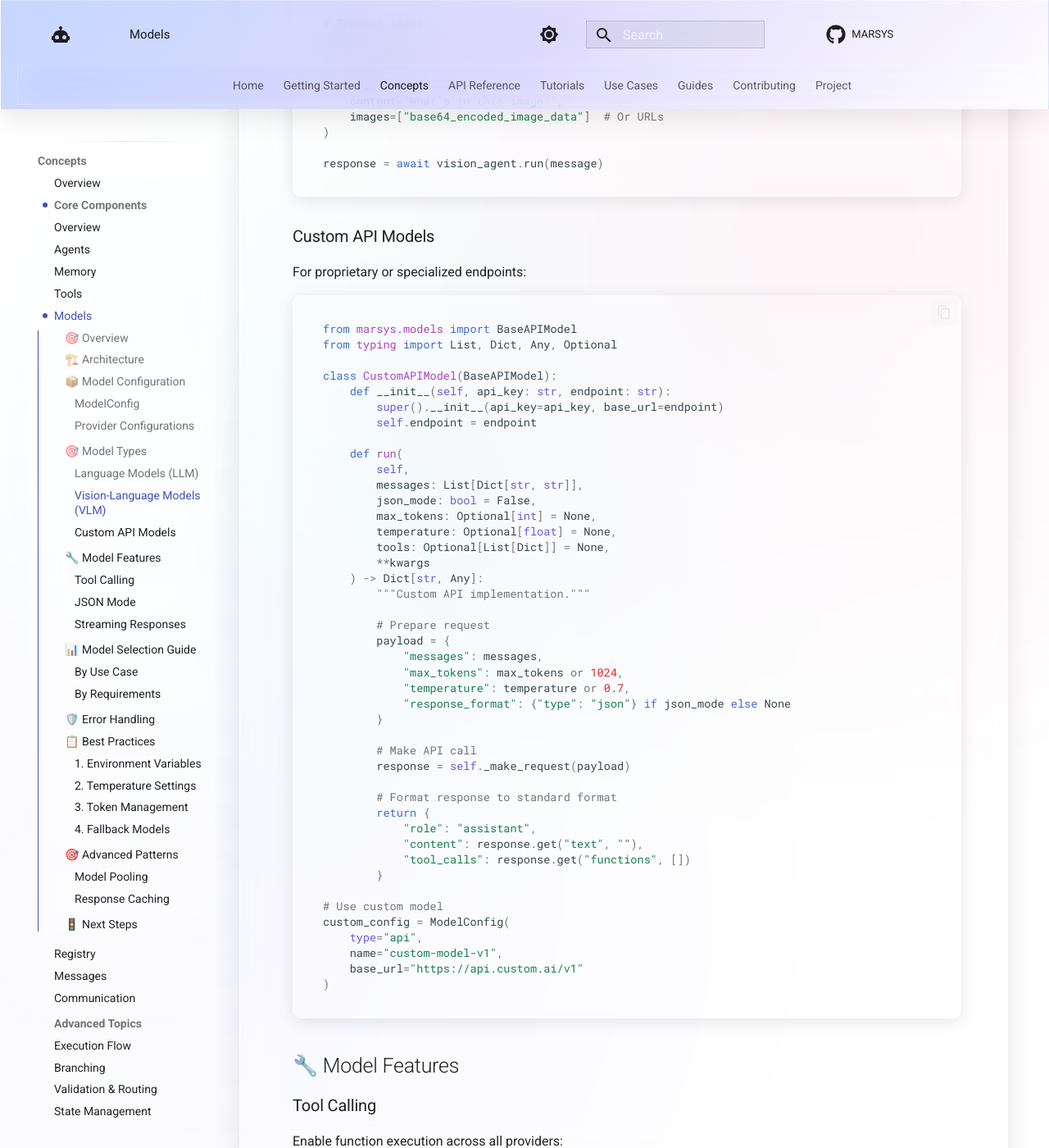
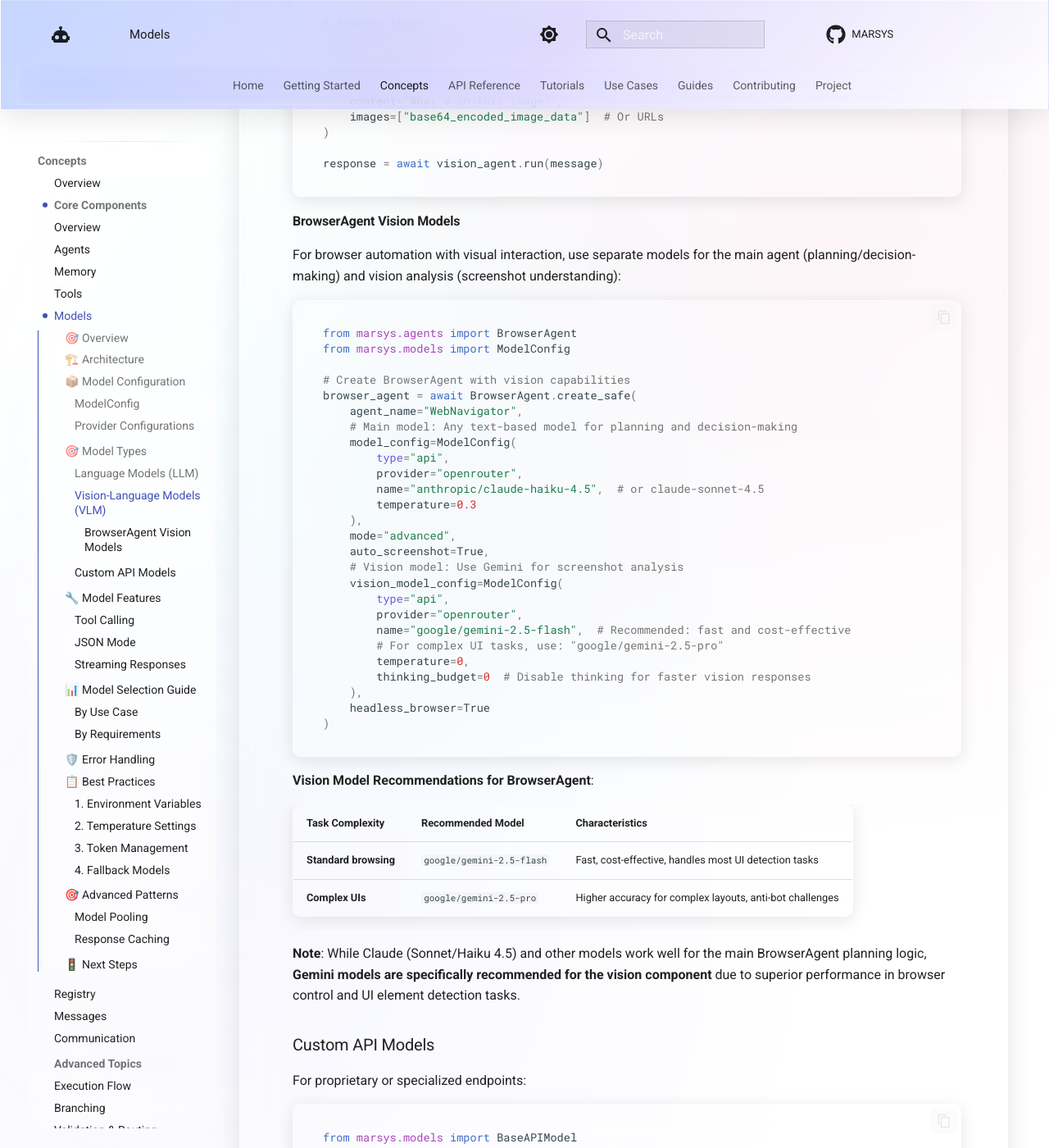
Before and after one commit to rezaho/MARSYS, an MkDocs documentation site: the page built from docs/concepts/models.md, in a window 1280 px wide and 1400 px high, scrolled down 4406 px. Shown: the whole window at 82% size. Built offline with MkDocs 1.6.1 and Material for MkDocs 9.7.7, drawn with Linux system fonts in a browser that asks for light colours; comment, search, counter and statistics services are not loaded; some of the changed text lies outside the part shown.

Commit message:
Update documentation with Gemini vision model recommendations
- Recommend google/gemini-2.5-flash for browser vision (fast, cost-effective)
- Recommend google/gemini-2.5-pro for complex browser tasks
- Add dedicated BrowserAgent Vision Models section to models.md
- Clarify separation: Claude/Haiku for main agent, Gemini for vision
- Add vision_model_config examples with thinking_budget=0 for speed
- Update browser-automation.md examples with recommended configurations
- Add recommendation table comparing gemini-flash vs gemini-pro

````diff
--- a/docs/concepts/models.md
+++ b/docs/concepts/models.md
@@ -215,6 +215,48 @@
 response = await vision_agent.run(message)
 ```
 
+#### BrowserAgent Vision Models
+
+For browser automation with visual interaction, use separate models for the main agent (planning/decision-making) and vision analysis (screenshot understanding):
+
+```python
+from marsys.agents import BrowserAgent
+from marsys.models import ModelConfig
+
+# Create BrowserAgent with vision capabilities
+browser_agent = await BrowserAgent.create_safe(
+    agent_name="WebNavigator",
+    # Main model: Any text-based model for planning and decision-making
+    model_config=ModelConfig(
+        type="api",
+        provider="openrouter",
+        name="anthropic/claude-haiku-4.5",  # or claude-sonnet-4.5
+        temperature=0.3
+    ),
+    mode="advanced",
+    auto_screenshot=True,
+    # Vision model: Use Gemini for screenshot analysis
+    vision_model_config=ModelConfig(
+        type="api",
+        provider="openrouter",
+        name="google/gemini-2.5-flash",  # Recommended: fast and cost-effective
+        # For complex UI tasks, use: "google/gemini-2.5-pro"
+        temperature=0,
+        thinking_budget=0  # Disable thinking for faster vision responses
+    ),
+    headless_browser=True
+)
+```
+
+**Vision Model Recommendations for BrowserAgent**:
+
+| Task Complexity | Recommended Model | Characteristics |
+|-----------------|-------------------|-----------------|
+| **Standard browsing** | `google/gemini-2.5-flash` | Fast, cost-effective, handles most UI detection tasks |
+| **Complex UIs** | `google/gemini-2.5-pro` | Higher accuracy for complex layouts, anti-bot challenges |
+
+**Note**: While Claude (Sonnet/Haiku 4.5) and other models work well for the main BrowserAgent planning logic, **Gemini models are specifically recommended for the vision component** due to superior performance in browser control and UI element detection tasks.
+
 ### Custom API Models
 
 For proprietary or specialized endpoints:
@@ -354,6 +396,8 @@
 | **Fast Responses** | Claude Haiku 4.5 | Low latency, cost-effective |
 | **Long Context** | Claude Sonnet 4.5 | Extended context window |
 | **Image Analysis** | Gemini 2.5 Pro | Multimodal capabilities |
+| **Browser Vision** | Gemini 2.5 Flash | Fast screenshot analysis for BrowserAgent |
+| **Complex Browser Vision** | Gemini 2.5 Pro | Advanced UI understanding for BrowserAgent |
 | **Critical Reasoning** | GPT-5 | Advanced reasoning |
 | **Writing & Analysis** | Claude Sonnet 4.5, GPT-5-Chat | High-quality content generation |
 | **Local/Private** | Llama 2, Mistral | Data privacy, no API costs |
````
Also changed, not shown: docs/concepts/browser-automation.md (+18 -4 lines), docs/getting-started/first-agent.md (+2 -1 lines).
